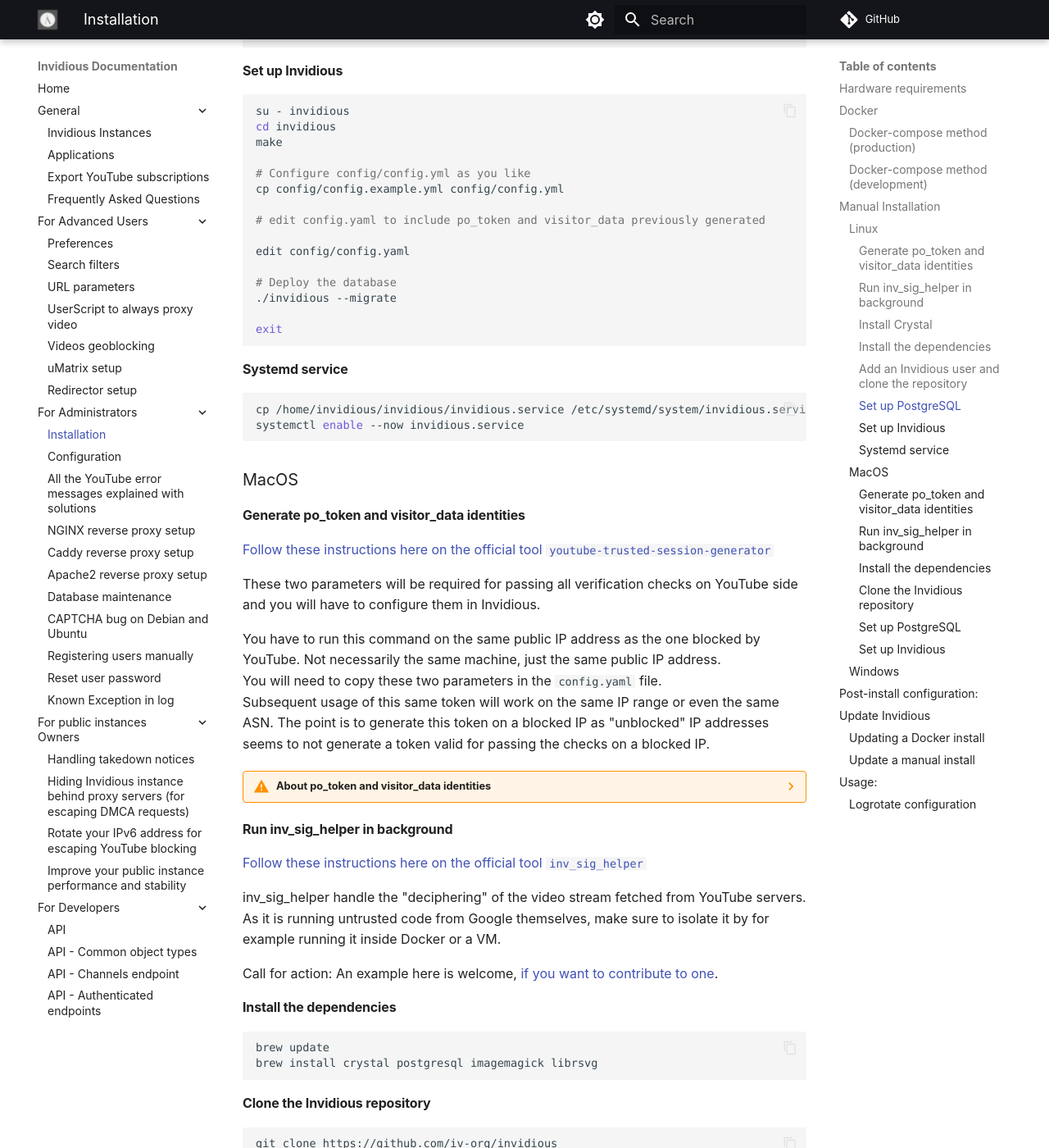
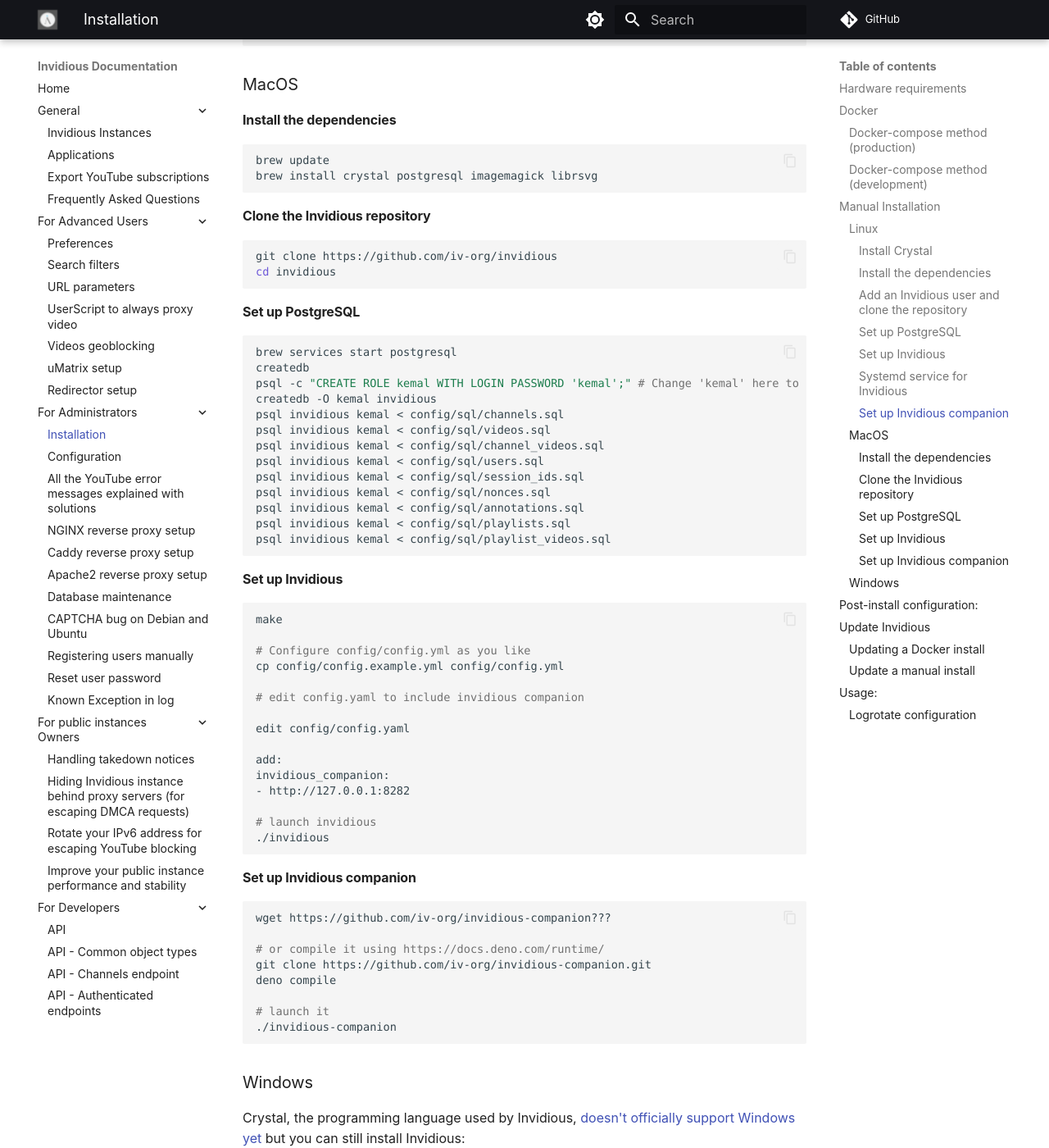
Before and after one commit to iv-org/documentation, an MkDocs documentation site: the page built from docs/installation.md, in a window 1280 px wide and 1400 px high, scrolled down 5102 px. Shown: the whole window at 82% size. Built offline with MkDocs 1.6.1 and Material for MkDocs 9.7.7, drawn with Linux system fonts in a browser that asks for light colours; comment, search, counter and statistics services are not loaded; some of the changed text lies outside the part shown.

Commit message:
initial writeup

````diff
--- a/docs/installation.md
+++ b/docs/installation.md
@@ -28,32 +28,13 @@
 
 Make sure to run the newer Docker Compose V2: https://docs.docker.com/compose/install/linux/. It should already be installed if you can successfully run the command `docker compose` (with a space between the two words).
 
-??? warning "About po_token and visitor_data identities"
-
-    po_token known as Proof of Origin Token. This is an attestation token generated by a complex anti robot verification system created by Google named BotGuard/DroidGuard. It is used to confirm that the request is coming from a genuine device.
-
-    These identity tokens (po_token and visitor_data) generated in this tutorial will make your entire Invidious session more easily traceable by YouTube because it is tied to a unique identifier.
-
-    There is currently no official automatic tool to periodically change these tokens. This is working in progress but, for the time being, this is the solution the Invidious team is offering.
-
-    If you want to be less traceable, you can always script the process by changing the identities every X hour.
-
-
-1.  Generate po_token and visitor_data identities for passing all verification checks on YouTube side:
-    ```
-    docker run quay.io/invidious/youtube-trusted-session-generator
-    ```
-    You have to run this command on the same public IP address as the one blocked by YouTube. Not necessarily the same machine, just the same public IP address.
-    You will need to copy these two parameters in the third step.
-    Subsequent usage of this same token will work on the same IP range or even the same ASN. The point is to generate this token on a blocked IP as "unblocked" IP addresses seems to not generate a token valid for passing the checks on a blocked IP.
-
-2.  Execute these commands:
+1.  Execute these commands:
     ```bash
     git clone https://github.com/iv-org/invidious.git
     cd invidious
     ```
 
-3.  Edit the docker-compose.yml with this content:
+2.  Edit the docker-compose.yml with this content:
 
     ```docker
     version: "3"
@@ -77,9 +58,10 @@
               host: invidious-db
               port: 5432
             check_tables: true
-            signature_server: inv_sig_helper:12999
-            visitor_data: CHANGE_ME
-            po_token: CHANGE_ME
+            invidious_companion:
+            - private_url: "http://localhost:8282/"
+              public_url: "http://localhost:8282/"
+            invidious_companion_key: "CHANGE_ME!!"
             # external_port:
             # domain:
             # https_only: false
@@ -97,16 +79,25 @@
         depends_on:
           - invidious-db
 
-      inv_sig_helper:
-        image: quay.io/invidious/inv-sig-helper:latest
-        init: true
-        command: ["--tcp", "0.0.0.0:12999"]
+      invidious_companion:
+        image: quay.io/invidious/invidious-companion:latest
         environment:
-          - RUST_LOG=info
+          - SERVER_HMAC_KEY=CHANGE_ME!!SAME_AS_INVIDIOUS_COMPANION_SECRET_KEY_FROM_INVIDIOUS_CONFIG
+          - HOST=0.0.0.0
         restart: unless-stopped
+        ports:
+          - "127.0.0.1:8282:8282"
+        logging:
+          options:
+            max-size: "1G"
+            max-file: "4"
         cap_drop:
           - ALL
         read_only: true
+        user: 10001:10001
+        # cache for youtube library
+        volumes:
+          - /var/tmp/youtubei.js:/var/tmp/youtubei.js:rw
         security_opt:
           - no-new-privileges:true
 
@@ -151,35 +142,6 @@
 ## Manual Installation
 
 ### Linux
-
-#### Generate po_token and visitor_data identities
-
-[Follow these instructions here on the official tool `youtube-trusted-session-generator`](https://github.com/iv-org/youtube-trusted-session-generator?tab=readme-ov-file#tutorial-without-docker)
-
-These two parameters will be required for passing all verification checks on YouTube side and you will have to configure them in Invidious.
-
-You have to run this command on the same public IP address as the one blocked by YouTube. Not necessarily the same machine, just the same public IP address.
-You will need to copy these two parameters in the `config.yaml` file.
-Subsequent usage of this same token will work on the same IP range or even the same ASN. The point is to generate this token on a blocked IP as "unblocked" IP addresses seems to not generate a token valid for passing the checks on a blocked IP.
-
-??? warning "About po_token and visitor_data identities"
-
-    po_token known as Proof of Origin Token. This is an attestation token generated by a complex anti robot verification system created by Google named BotGuard/DroidGuard. It is used to confirm that the request is coming from a genuine device.
-
-    These identity tokens (po_token and visitor_data) generated in this tutorial will make your entire Invidious session more easily traceable by YouTube because it is tied to a unique identifier.
-
-    There is currently no official automatic tool to periodically change these tokens. This is working in progress but, for the time being, this is the solution the Invidious team is offering.
-
-    If you want to be less traceable, you can always script the process by changing the identities every X hour.
-
-
-#### Run inv_sig_helper in background
-
-[Follow these instructions here on the official tool `inv_sig_helper`](https://github.com/iv-org/inv_sig_helper?tab=readme-ov-file#building-and-running-without-docker) and run it in the background with systemd for example.
-
-inv_sig_helper handle the "deciphering" of the video stream fetched from YouTube servers. As it is running untrusted code from Google themselves, make sure to isolate it by for example running it inside a LXC or locked down through systemd.
-
-The following systemd service file can be used to run inv_sig_helper with systemd: https://github.com/iv-org/inv_sig_helper/blob/master/inv_sig_helper.service
 
 #### Install Crystal
 
@@ -235,9 +197,13 @@
 # Configure config/config.yml as you like
 cp config/config.example.yml config/config.yml
 
-# edit config.yaml to include po_token and visitor_data previously generated
+# edit config.yaml to include invidious companion
 
 edit config/config.yaml
+
+add:
+invidious_companion:
+- http://127.0.0.1:8282
 
 # Deploy the database
 ./invidious --migrate
@@ -245,42 +211,28 @@
 exit
 ```
 
-#### Systemd service
+#### Systemd service for Invidious
 
 ```bash
 cp /home/invidious/invidious/invidious.service /etc/systemd/system/invidious.service
 systemctl enable --now invidious.service
 ```
 
+#### Set up Invidious companion
+
+```bash
+wget https://github.com/iv-org/invidious-companion???
+
+# or compile it using https://docs.deno.com/runtime/
+git clone https://github.com/iv-org/invidious-companion.git
+deno compile
+
+# create a new systemd service for running it
+sudo wget https://github.com/iv-org/invidious-companion/raw/refs/heads/master/systemd.service -O /etc/systemd/systemd/invidious-companion.service
+sudo systemctl enable --now invidious.service
+```
+
 ### MacOS
-
-#### Generate po_token and visitor_data identities
-
-[Follow these instructions here on the official tool `youtube-trusted-session-generator`](https://github.com/iv-org/youtube-trusted-session-generator?tab=readme-ov-file#tutorial-without-docker)
-
-These two parameters will be required for passing all verification checks on YouTube side and you will have to configure them in Invidious.
-
-You have to run this command on the same public IP address as the one blocked by YouTube. Not necessarily the same machine, just the same public IP address.
-You will need to copy these two parameters in the `config.yaml` file.
-Subsequent usage of this same token will work on the same IP range or even the same ASN. The point is to generate this token on a blocked IP as "unblocked" IP addresses seems to not generate a token valid for passing the checks on a blocked IP.
-
-??? warning "About po_token and visitor_data identities"
-
-    po_token known as Proof of Origin Token. This is an attestation token generated by a complex anti robot verification system created by Google named BotGuard/DroidGuard. It is used to confirm that the request is coming from a genuine device.
-
-    These identity tokens (po_token and visitor_data) generated in this tutorial will make your entire Invidious session more easily traceable by YouTube because it is tied to a unique identifier.
-
-    There is currently no official automatic tool to periodically change these tokens. This is working in progress but, for the time being, this is the solution the Invidious team is offering.
-
-    If you want to be less traceable, you can always script the process by changing the identities every X hour.
-
-#### Run inv_sig_helper in background
-
-[Follow these instructions here on the official tool `inv_sig_helper`](https://github.com/iv-org/inv_sig_helper?tab=readme-ov-file#building-and-running-without-docker)
-
-inv_sig_helper handle the "deciphering" of the video stream fetched from YouTube servers. As it is running untrusted code from Google themselves, make sure to isolate it by for example running it inside Docker or a VM.
-
-Call for action: An example here is welcome, [if you want to contribute to one](https://github.com/iv-org/documentation/edit/master/docs/installation.md#macos).
 
 #### Install the dependencies
 
@@ -322,9 +274,29 @@
 # Configure config/config.yml as you like
 cp config/config.example.yml config/config.yml
 
-# edit config.yaml to include po_token and visitor_data previously generated
+# edit config.yaml to include invidious companion
 
 edit config/config.yaml
+
+add:
+invidious_companion:
+- http://127.0.0.1:8282
+
+# launch invidious
+./invidious
+```
+
+#### Set up Invidious companion
+
+```bash
+wget https://github.com/iv-org/invidious-companion???
+
+# or compile it using https://docs.deno.com/runtime/
+git clone https://github.com/iv-org/invidious-companion.git
+deno compile
+
+# launch it
+./invidious-companion
 ```
 
 ### Windows
````
Also changed, not shown: docs/youtube-errors-explained.md (+4 -2 lines).
